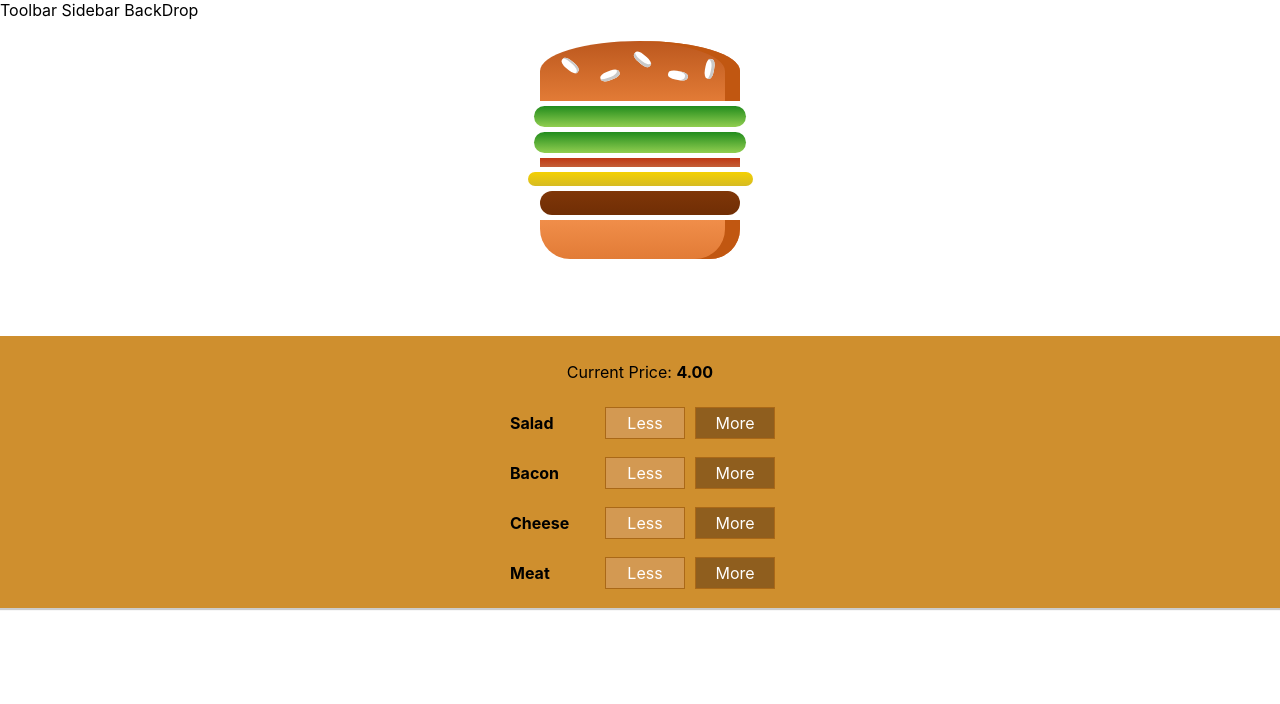
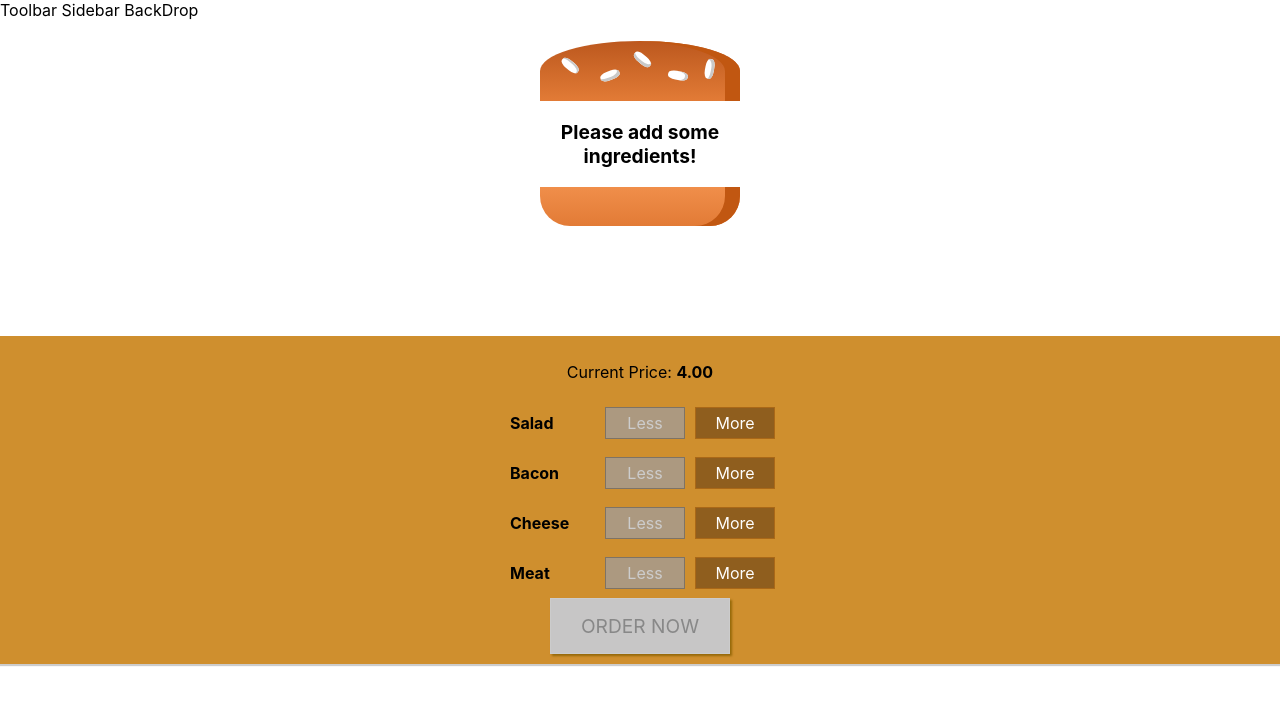
Before and after one commit to Nayeem-XTREME/BurgerBuilder, a React (Create React App) app: page / in a window 1280 px wide. Shown: the top 704 px of the page. Built offline with nearby package versions, Linux system fonts and the light colour scheme.

Commit message:
Added order button

```diff
--- a/src/components/Burger/BuildControls/BuildControls.js
+++ b/src/components/Burger/BuildControls/BuildControls.js
@@ -10,7 +10,7 @@
     { label: 'Meat', type: 'meat' },
 ]
 
-export default function BuildControls({ingredientAdded, ingredientRemoved, disabled, price}) {
+export default function BuildControls({ingredientAdded, ingredientRemoved, disabled, price, purchaseable}) {
     return (
         <div className={styles.BuildControls}>
             <p>Current Price: <strong>{price.toFixed(2)}</strong></p>
@@ -23,6 +23,7 @@
                     disabled={disabled[x.type]}
                 />
             )}
+            <button className={styles.OrderButton} disabled={!purchaseable}>ORDER NOW</button>
         </div>
     )
 }
--- a/src/components/Burger/BuildControls/BuildControls.module.css
+++ b/src/components/Burger/BuildControls/BuildControls.module.css
@@ -8,3 +8,44 @@
     margin: auto;
     padding: 10px 0;
 }
+
+.OrderButton {
+    background-color: #DAD735;
+    outline: none;
+    cursor: pointer;
+    border: 1px solid #966909;
+    color: #966909;
+    font-family: inherit;
+    font-size: 1.2em;
+    padding: 15px 30px;
+    box-shadow: 2px 2px 2px #966909;
+}
+
+.OrderButton:hover, .OrderButton:active {
+    background-color: #A0DB41;
+    border: 1px solid #966909;
+    color: #966909;
+}
+
+.OrderButton:disabled {
+    background-color: #C7C6C6;
+    cursor: not-allowed;
+    border: 1px solid #ccc;
+    color: #888888;
+}
+
+.OrderButton:not(:disabled) {
+    animation: enable 0.3s linear;
+}
+
+@keyframes enable {
+    0% {
+        transform: scale(1);
+    }
+    60% {
+        transform: scale(1.1);
+    }
+    100% {
+        transform: scale(1);
+    }
+}
--- a/src/containers/BurgerBuilder/BurgerBuilder.js
+++ b/src/containers/BurgerBuilder/BurgerBuilder.js
@@ -12,12 +12,24 @@
 
     state = {
         ingredients: {
-            salad: 2,
-            bacon: 1,
-            cheese: 1,
-            meat: 1
+            salad: 0,
+            bacon: 0,
+            cheese: 0,
+            meat: 0
         },
-        totalPrice: 4
+        totalPrice: 4,
+        purchaseable: false
+    }
+
+    updatePurchaseState = (ingredients) => {
+
+        const sum = Object.keys(ingredients).map(x => {
+            return ingredients[x]
+        }).reduce((sum, el) => {
+            return sum + el
+        }, 0);
+
+        this.setState({purchaseable: sum > 0});
     }
 
     addIngredientHandler = (type) => {
@@ -35,6 +47,8 @@
         const newPrice = oldPrice + priceAddition;
 
         this.setState({totalPrice: newPrice, ingredients: updatedIngredients})
+
+        this.updatePurchaseState(updatedIngredients);
     }
 
     removeIngredientHandler = (type) => {
@@ -56,7 +70,8 @@
         const oldPrice = this.state.totalPrice;
         const newPrice = oldPrice - priceAddition;
 
-        this.setState({totalPrice: newPrice, ingredients: updatedIngredients})
+        this.setState({totalPrice: newPrice, ingredients: updatedIngredients});
+        this.updatePurchaseState(updatedIngredients);
     }
 
     render() {
@@ -77,6 +92,7 @@
                     ingredientRemoved = {this.removeIngredientHandler}
                     disabled={disabledInfo}
                     price={this.state.totalPrice}
+                    purchaseable={this.state.purchaseable}
                 />
             </div>
         )
```
